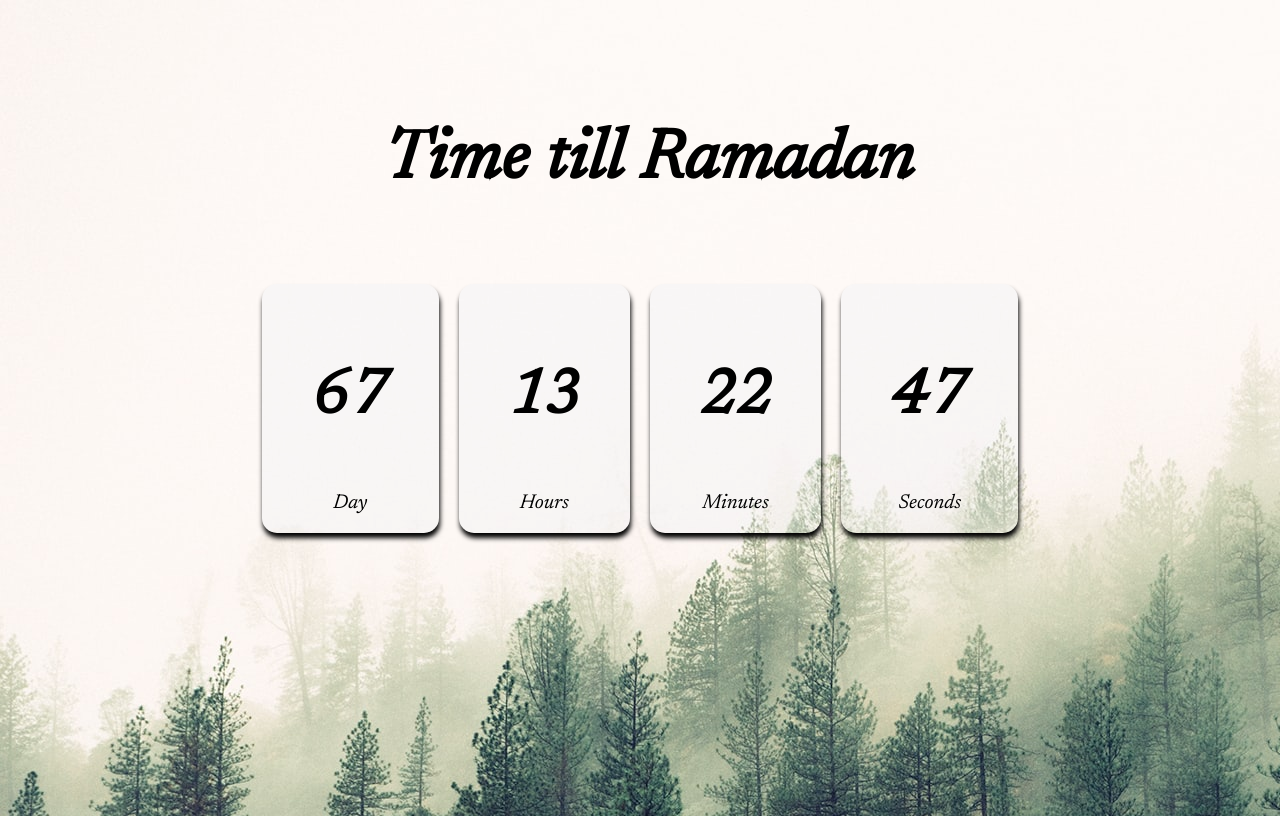
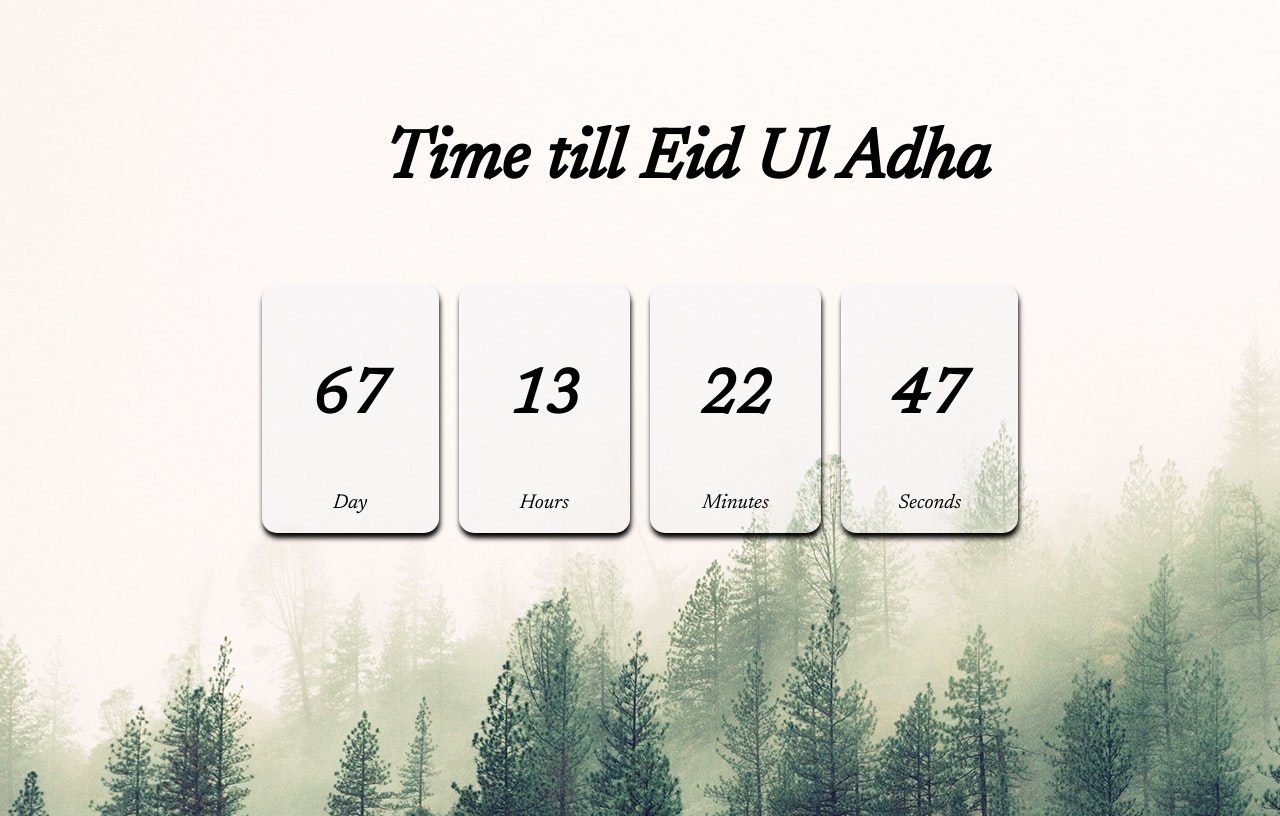
Before and after one commit to hassan-mehedi/Countdown-Timer, a plain HTML site: page index.html in a window 1280 px wide. Drawn offline with Linux system fonts and the light colour scheme.

Commit message:
Updated Title

```diff
--- a/index.html
+++ b/index.html
@@ -9,7 +9,7 @@
     <script src="script.js" defer></script>
   </head>
   <body>
-    <h1>Time till Ramadan</h1>
+    <h1>Time till Eid Ul Adha</h1>
     <div class="main-container">
       <div class="value-container">
         <p id="day" class="value">0</p>
```
